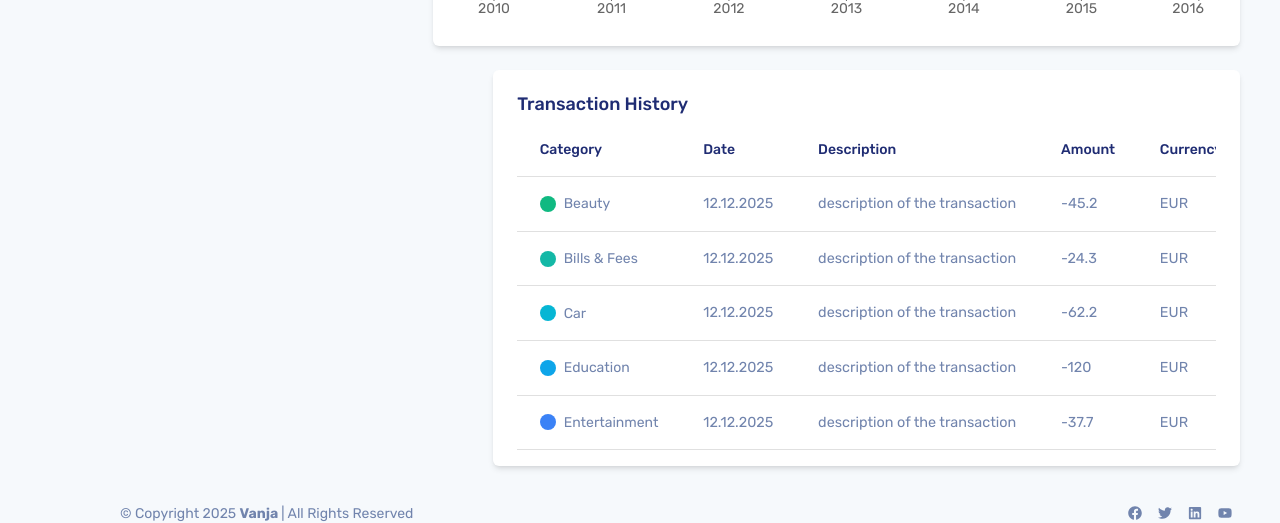
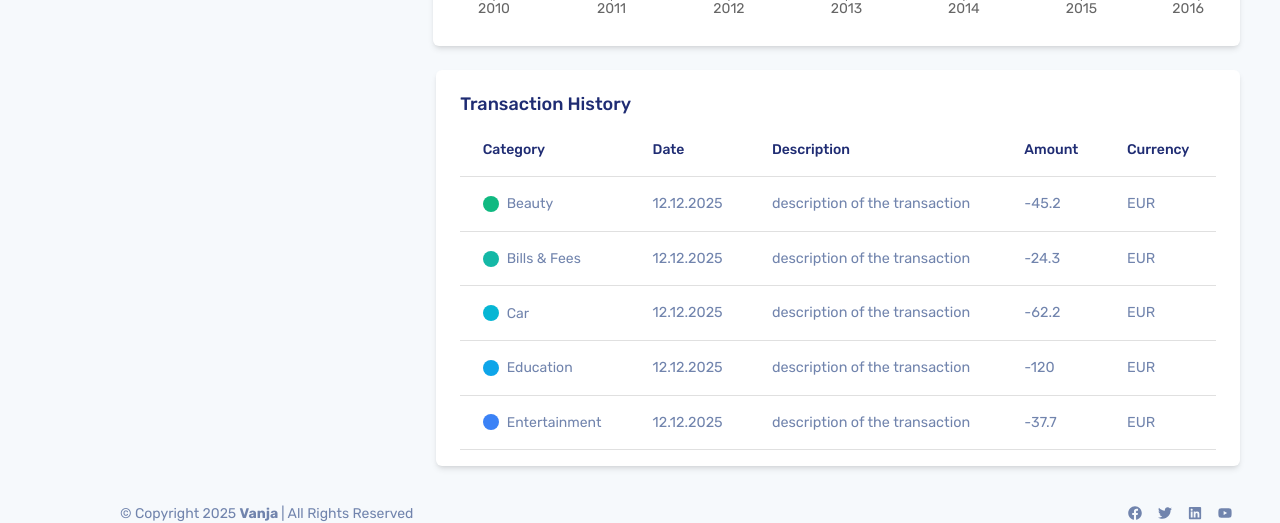
Before and after one commit to DianaPrunila/financial-tracker-app, a React (Vite) app: page /Wallets in a window 1280 px wide. Shown: the part 951-1474 px from the top of the page. Built offline with nearby package versions, Linux system fonts and the light colour scheme.

Commit message:
Balance Overtime + Transacrion History

```diff
--- a/src/pages/Wallets.tsx
+++ b/src/pages/Wallets.tsx
@@ -9,6 +9,7 @@ import { AiOutlineRise } from "react-icons/ai";
 // import { LiaMoneyBillWaveAltSolid } from "react-icons/lia";
 import { RiVisaLine } from "react-icons/ri";
 import BOLinechart from "../parts/BOLinechart";
+import { MDBTable, MDBTableBody, MDBTableHead } from "mdb-react-ui-kit";
 // import visaLogo from "../.././images/visaLogo.svg";
 
 const Wallets = () => {
@@ -29,6 +30,23 @@ const Wallets = () => {
     fetch("/data/cards.json")
       .then((response) => response.json())
       .then((response) => setCrd(response))
+      .catch((error) => console.error("Error fetching data:", error));
+  }, []);
+  const [transactionH, setTransactionH] = useState<TransactionHistory[]>([]);
+  interface TransactionHistory {
+    id: number;
+    iconColor: string;
+    icon: React.ComponentType;
+    name: string;
+    date: string;
+    description: string;
+    amount: number;
+    currency: string;
+  }
+  useEffect(() => {
+    fetch("/data/transactionHistory.json")
+      .then((response) => response.json())
+      .then((response) => setTransactionH(response))
       .catch((error) => console.error("Error fetching data:", error));
   }, []);
   return (
@@ -158,7 +176,7 @@ const Wallets = () => {
       </Row>
       <Row
         id="balance-overtime"
-        className="mb-4 mr-2 grid w-[72.3%] justify-self-end rounded-md bg-white px-4 pb-3 pt-4 shadow-md"
+        className="xs:w-full mb-4 mr-2 grid justify-self-end rounded-md bg-white px-4 pb-3 pt-4 shadow-md lg:w-[72.3%]"
       >
         <Col id="BalanceOvertime-outer-frame" xs={12}>
           <h4 className="-ml-2">Balance Overtime</h4>
@@ -168,8 +186,69 @@ const Wallets = () => {
           </div>
         </Col>
       </Row>
-      <Row className="mr-2 grid justify-items-end">
-        <TraHi />
+
+      <Row id="transaction-history-row" className="">
+        <Col></Col>
+        <Col
+          id="transaction-history-col"
+          className="lg:mr- mr-5 grid justify-self-end rounded-md bg-white p-4 pb-0 shadow-md lg:w-[70.5%]"
+          xs={12}
+        >
+          <div id="title-transaction-history" className="mb-2">
+            <h4>Transaction History</h4>
+          </div>
+
+          <div className="overflow-x-scroll">
+            <MDBTable className="w-full min-w-max">
+              <MDBTableHead>
+                <tr>
+                  <th id="title-category" scope="col">
+                    Category
+                  </th>
+                  <th id="title-date" scope="col">
+                    Date
+                  </th>
+                  <th id="title-description" scope="col">
+                    Description
+                  </th>
+                  <th id="title-amount" scope="col">
+                    Amount
+                  </th>
+                  <th id="title-currency" scope="col">
+                    Currency
+                  </th>
+                </tr>
+              </MDBTableHead>
+              <MDBTableBody>
+                {transactionH.map((t) => (
+                  <tr key={t.id} className="align-middle text-small">
+                    <th scope="row" className="font-light text-black">
+                      <div className="flex items-center">
+                        <div
+                          id="table-icons"
+                          className="mr-2 rounded-full p-2 text-xl text-white"
+                          style={{ backgroundColor: t.iconColor }}
+                        >
+                          {/* {t.icon} */}
+                        </div>
+                        <div
+                          id="transaction-category-title"
+                          className="font-normal text-small"
+                        >
+                          {t.name}
+                        </div>
+                      </div>
+                    </th>
+                    <td>{t.date}</td>
+                    <td>{t.description}</td>
+                    <td>{t.amount}</td>
+                    <td>{t.currency}</td>
+                  </tr>
+                ))}
+              </MDBTableBody>
+            </MDBTable>
+          </div>
+        </Col>
       </Row>
     </Container>
   );
```
